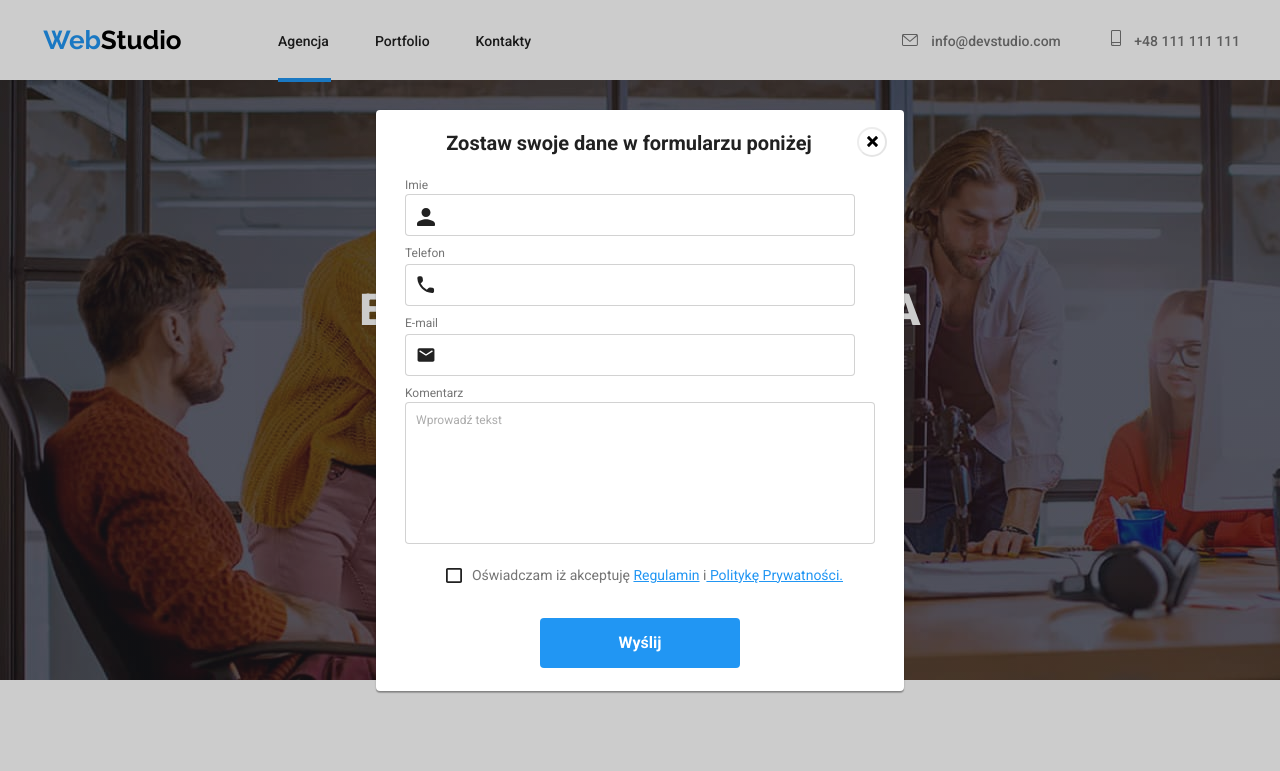
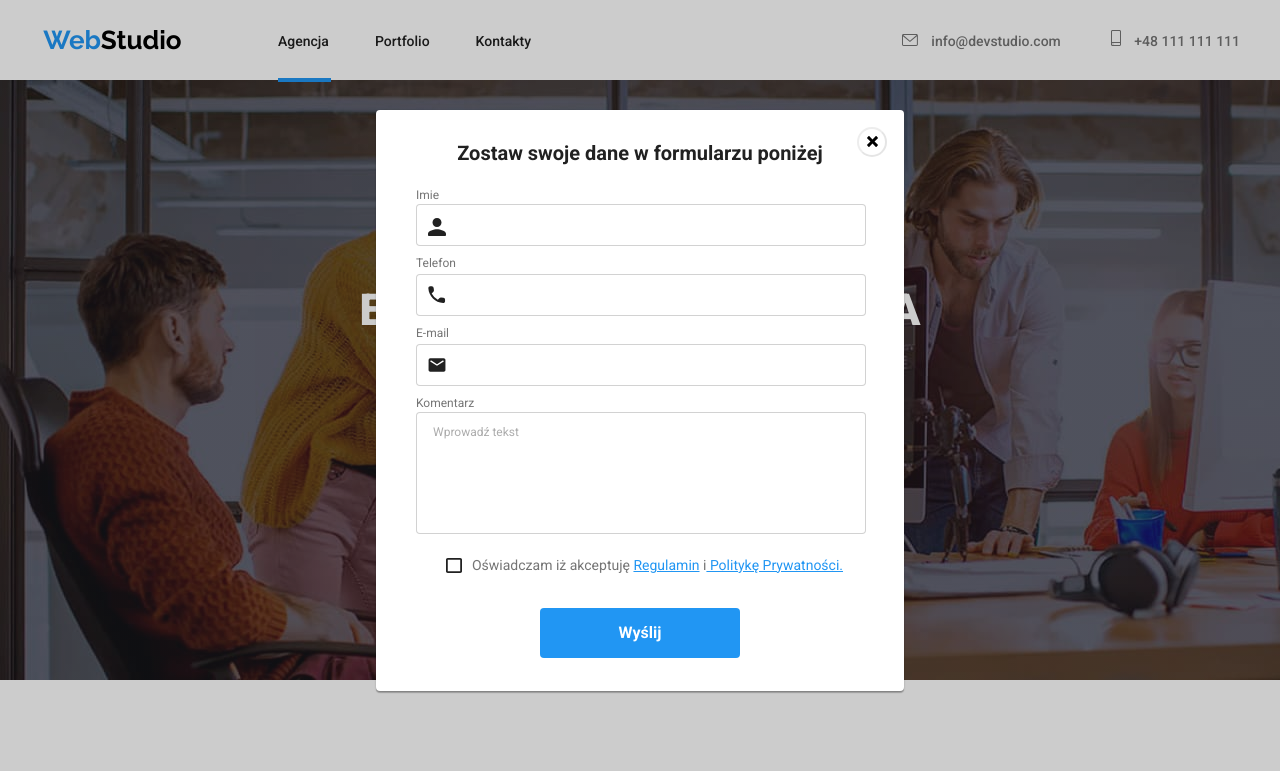
Before and after one commit to Bartosz-Baranski/goit-markup-hw-06, a plain HTML site: page index.html in a window 1280 px wide. Both pictures are taken after a click on the button "Zamów usługe". Shown: the top 771 px of the page. Drawn offline with Linux system fonts and the light colour scheme.

Commit message:
reapired textarea

```diff
--- a/css/styles.css
+++ b/css/styles.css
@@ -797,12 +797,8 @@ ul {
   flex-direction: column;
   gap: 2px;
   position: relative;
+  width: 448px;
 }
-/* .modal-forms:focus .input-modal,
-.modal-forms:focus .icon-modal {
-  fill: var(--link-focus);
-  outline: 1px solid var(--link-focus);
-} */
 .label-modal {
   display: flex;
   flex-direction: column;
@@ -847,14 +843,14 @@ ul {
 .text-modal {
   border: 1px solid var(--border-form-modal);
   border-radius: 4px;
-  width: 448px;
-  height: 120px;
+  width: 416px;
+  height: 96px;
   resize: none;
   font-family: var(--main-font);
   font-weight: 400;
   font-size: 16px;
   line-height: 1.25;
-  padding: 10px;
+  padding: 12px 16px;
 }
 .text-modal::placeholder {
   font-family: var(--main-font);
@@ -862,7 +858,6 @@ ul {
   font-size: 12px;
   line-height: 1.172;
   color: var(--contact-footer);
-  padding: 0px;
 }
 
 .text-modal:focus {
```
Also changed, not shown: index.html (+1 -0 lines).
